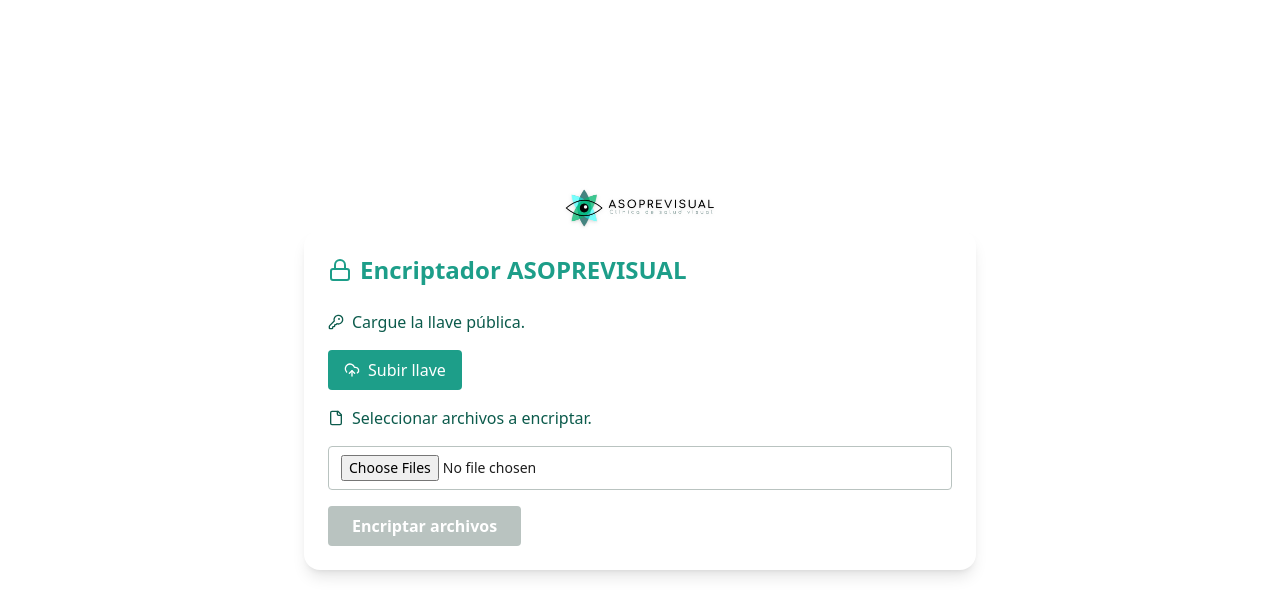
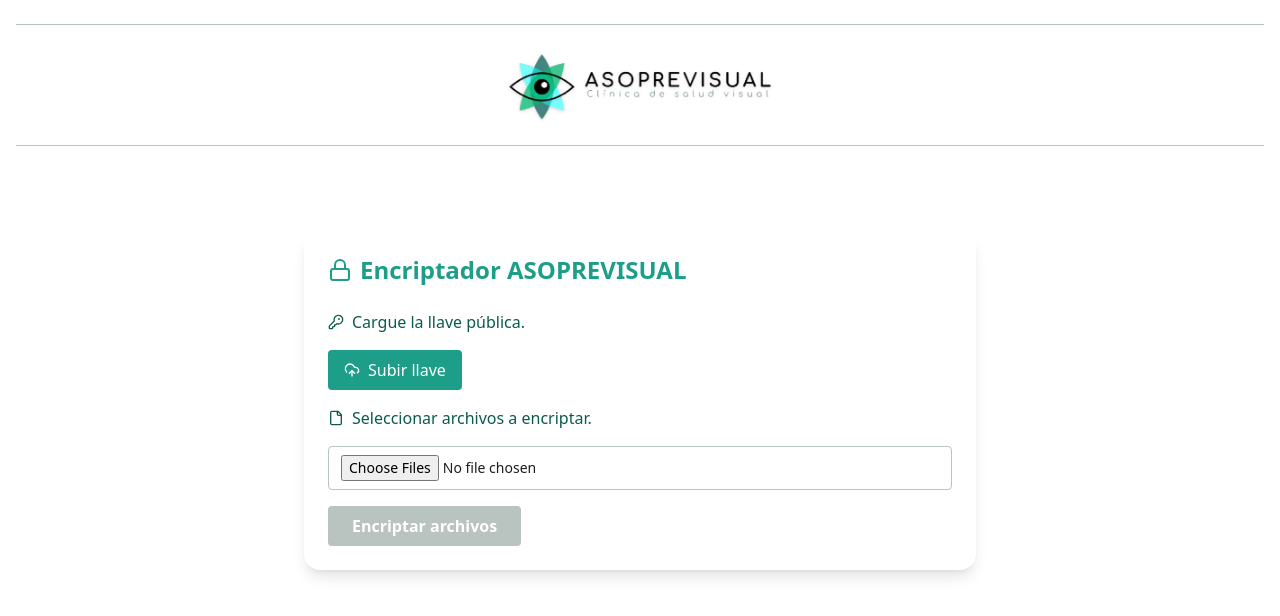
Before and after one commit to RolandoLopez16/encriptadorAso, a React (Vite) app: page / in a window 1280 px wide. Shown: the top 616 px of the page. Built offline with nearby package versions, Linux system fonts and the light colour scheme; the HTML template or start-up script is replaced by a standard one.

Commit message:
mejora en diseño de logo

```diff
--- a/src/pages/EncryptorPage.tsx
+++ b/src/pages/EncryptorPage.tsx
@@ -60,15 +60,17 @@
 
   return (
     <div className="min-h-screen bg-background flex flex-col items-center justify-center p-6 relative">
-      {/* LOGO en parte superior derecha */}
-      {/* LOGO centrado arriba */}
-      <div className="absolute top-40 left-1/2 -translate-x-1/2">
+
+      <div className="absolute top-6 left-1/2 -translate-x-1/2 flex flex-col items-center w-full px-4">
+        <div className="w-full h-px bg-neutral mb-3"></div>
         <img
           src="/logo.png"
           alt="Logo ASOPREVISUAL"
           className="h-20 sm:h-24 max-h-[96px] object-contain drop-shadow"
         />
+        <div className="w-full h-px bg-neutral mt-3"></div>
       </div>
+
 
 
       {/* Tarjeta principal */}
@@ -106,8 +108,8 @@
           {/* Mensaje visual */}
           {message && (
             <div className={`mt-2 text-sm px-4 py-2 rounded shadow-sm ${message.type === 'success'
-                ? 'bg-green-100 text-green-800 border border-green-300'
-                : 'bg-red-100 text-red-800 border border-red-300'
+              ? 'bg-green-100 text-green-800 border border-green-300'
+              : 'bg-red-100 text-red-800 border border-red-300'
               }`}>
               {message.text}
             </div>
```
Also changed, not shown: public/logo.png, 1 other file (tests, documents, lock files or other folders).
